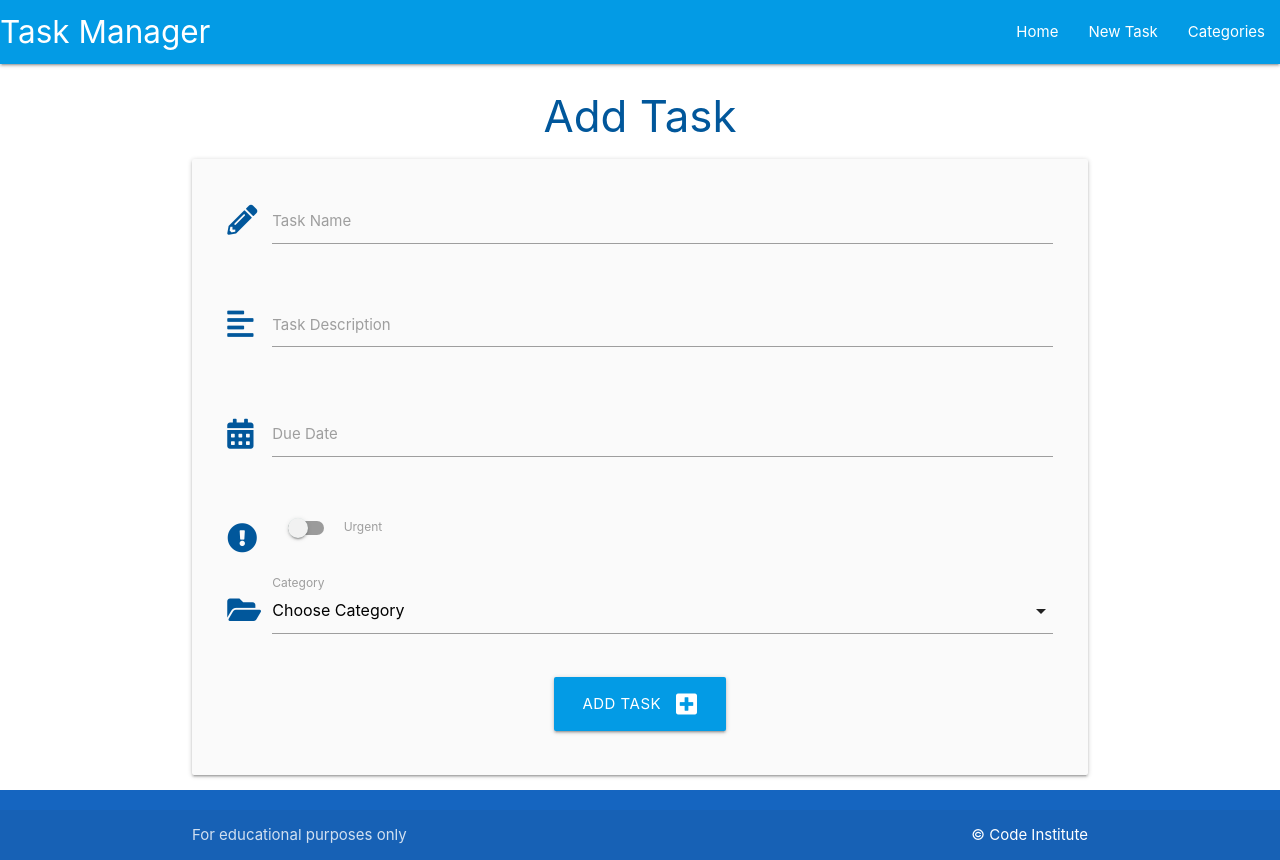
After one commit to Shaf8808/task-manager-app, a Flask app: page /add_task in a window 1280 px wide. The commit adds this page. Run offline with Flask 3, Linux system fonts and the light colour scheme.

Commit message:
Add date picker and select dropdown menu init from materialize doc- script.js
Create add_task file which is a form that displays with the appropriate options such as task name, due date etc. Implement font-awesome icons and Materialize specific classes where appropriate.

Update New Task nav link to display add_task form once clicked- base.html

Add button to tasks page(homepage) that, once clicked, takes user to add_task form page.

Add add_task function which stores each set of data (task name, due date etc) in the database, commits it then redirects user to homepage- routes.py

```diff
--- a/taskmanager/routes.py
+++ b/taskmanager/routes.py
@@ -40,3 +40,20 @@ def delete_category(category_id):
     db.session.delete(category)
     db.session.commit()
     return redirect(url_for("categories"))
+
+
+@app.route("/add_task", methods=["GET", "POST"])
+def add_task():
+    categories = list(Category.query.order_by(Category.category_name).all())
+    if request.method == "POST":
+        task = Task(
+            task_name=request.form.get("task_name"),
+            task_description=request.form.get("task_description"),
+            is_urgent=bool(True if request.form.get("is_urgent") else False),
+            due_date=request.form.get("due_date"),
+            category_id=request.form.get("category_id")
+        )
+        db.session.add(task)
+        db.session.commit()
+        return redirect(url_for("home"))
+    return render_template("add_task.html", categories=categories)
--- a/taskmanager/static/js/script.js
+++ b/taskmanager/static/js/script.js
@@ -2,10 +2,19 @@ document.addEventListener('DOMContentLoaded', function() {
     // Sidenav initialization
     let sidenav = document.querySelectorAll('.sidenav');
     M.Sidenav.init(sidenav);
-  });
 
   // Modal trigger intialization
-  document.addEventListener('DOMContentLoaded', function() {
     let modal = document.querySelectorAll('.modal');
     M.Modal.init(modal);
+
+    // Date picker init
+    let datepicker = document.querySelectorAll('.datepicker');
+    M.Datepicker.init(datepicker, {
+      format: "dd mmmm, yyyy",
+      i18n: {done: "Select"}
+    });
+
+    // Dropdown init
+    let selects = document.querySelectorAll('select');
+    M.FormSelect.init(selects);
   });
--- /dev/null
+++ b/taskmanager/templates/add_task.html
@@ -0,0 +1,71 @@
+{% extends "base.html" %}
+{% block content %}
+
+<h3 class="light-blue-text text-darken-4 center-align">Add Task</h3>
+
+<div class="row card-panel grey lighten-5">
+    <form class="col s12" method="POST" action="{{ url_for('add_task') }}">
+        <!-- task name -->
+        <div class="row">
+            <div class="input-field col s12">
+                <i class="fas fa-pencil-alt prefix light-blue-text text-darken-4"></i>
+                <input id="task_name" name="task_name" minlength="5" maxlength="50" type="text" class="validate"
+                    required>
+                <label for="task_name">Task Name</label>
+            </div>
+        </div>
+        <!-- task description -->
+        <div class="row">
+            <div class="input-field col s12">
+                <i class="fas fa-align-left prefix light-blue-text text-darken-4"></i>
+                <textarea id="task_description" name="task_description" minlength="5" maxlength="200" type="text"
+                    class="materialize-textarea validate" required></textarea>
+                <label for="task_description">Task Description</label>
+            </div>
+        </div>
+        <!-- due date -->
+        <div class="row">
+            <div class="input-field col s12">
+                <i class="fas fa-calendar-alt prefix light-blue-text text-darken-4"></i>
+                <input id="due_date" name="due_date" type="text" class="datepicker validate" required>
+                <label for="due_date">Due Date</label>
+            </div>
+        </div>
+        <!-- is urgent -->
+        <div class="row">
+            <div class="input-field col s12">
+                <div class="switch">
+                    <i class="fas fa-exclamation-circle prefix light-blue-text text-darken-4"></i>
+                    <label for="is_urgent">
+                        <input id="is_urgent" name="is_urgent" type="checkbox">
+                        <span class="lever"></span>
+                        Urgent
+                    </label>
+                </div>
+            </div>
+        </div>
+        <!-- category id -->
+        <div class="row">
+            <div class="input-field col s12">
+                <i class="fas fa-folder-open prefix light-blue-text text-darken-4"></i>
+                <select id="category_id" name="category_id" class="validate" required>
+                    <option value="" disabled selected>Choose Category</option>
+                    {% for category in categories %}
+                    <option value="{{ category.id }}">{{ category.category_name }}</option>
+                    {% endfor %}
+                </select>
+                <label for="category_id">Category</label>
+            </div>
+        </div>
+        <!-- submit button -->
+        <div class="row">
+            <div class="col s12 center-align">
+                <button type="submit" class="btn-large light-blue darken-1">
+                    Add Task <i class="fas fa-plus-square right"></i>
+                </button>
+            </div>
+        </div>
+    </form>
+</div>
+
+{% endblock %}
--- a/taskmanager/templates/base.html
+++ b/taskmanager/templates/base.html
@@ -23,7 +23,7 @@
             <a href="#" data-target="mobile-demo" class="sidenav-trigger"><i class="fas fa-bars"></i></a>
             <ul class="right hide-on-med-and-down">
                 <li><a href="{{ url_for('home') }}">Home</a></li>
-                <li><a href="">New Task</a></li>
+                <li><a href="{{ url_for('add_task') }}">New Task</a></li>
                 <li><a href="{{ url_for('categories') }}">Categories</a></li>
             </ul>
             </div>
@@ -32,7 +32,7 @@
         <!-- mobile sidenav -->
         <ul class="sidenav" id="mobile-demo">
             <li><a href="{{ url_for('home') }}">Home</a></li>
-            <li><a href="">New Task</a></li>
+            <li><a href="{{ url_for('add_task') }}">New Task</a></li>
             <li><a href="{{ url_for('categories') }}">Categories</a></li>
         </ul>
     </header>
```
Also changed, not shown: taskmanager/templates/tasks.html (+7 -0 lines).
